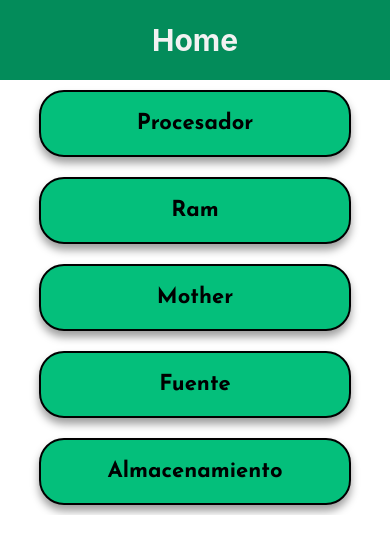
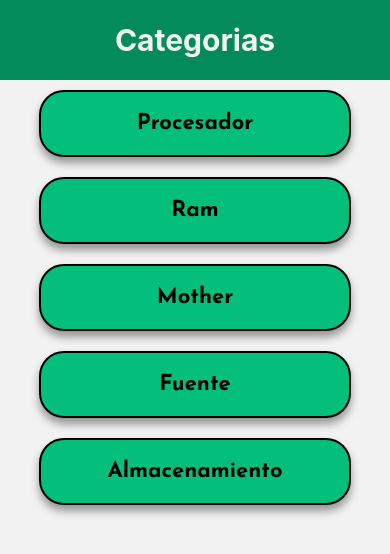
Before and after one commit to NicoTecno/ecommerceReactNative, a React Native app: screen /Home in a window 390 px wide. Shown: the top 554 px of the page. Built offline with nearby package versions, Linux system fonts and the light colour scheme.

Commit message:
Navigation

```diff
--- a/App.js
+++ b/App.js
@@ -1,41 +1,30 @@
-import { StyleSheet,View,SafeAreaView ,useWindowDimensions} from 'react-native'
 import { StatusBar } from 'expo-status-bar'
-import Home from './src/screens/Home'
-import { useEffect, useState } from 'react'
-import ProductsByCategory from './src/screens/ProductsByCategory'
 import {useFonts} from "expo-font"
 import { fontCollection } from './src/utils/globals/fonts'
-import ProductDetail from './src/screens/ProductDetail'
+import MainNavigator from './src/navigation/MainNavigator'
 import colors from './src/utils/globals/colors'
+
+const App = () => {
+
+  const [fontsLoaded] = useFonts(fontCollection)
+
+  if(!fontsLoaded) return null
+
+  return (
+    <>
+      <StatusBar backgroundColor={colors.verdeItermedio} />
+      <MainNavigator/>
+    </>
+
+  )
+}
+
+export default App
 
 
 
-
-const App = () => {
-  const [fontsLoaded] = useFonts(fontCollection)
-  const [categorySelected,setCategorySelected] = useState("")
-  const [productId,setProductId] = useState(0)
-  const {width,height} = useWindowDimensions()
-  const [portrait,setPortrait] = useState(true)
-
-  useEffect(()=>{
-    if(width > height) setPortrait(false)
-    else setPortrait(true)
-  },[width,height])
-
-  if(!fontsLoaded) return null
-
-  const selectedCategoryState = (category) => {
-    setCategorySelected(category)
-
-  }
-  const selectedProductId = (id) => {
-    setProductId(id)
-  }
-
-  return (
-    <>
-      <StatusBar backgroundColor={colors.green1} />
+/*
+<StatusBar backgroundColor={colors.green1} />
       <SafeAreaView style={styles.container}>
         {categorySelected ?
                   productId ?
@@ -54,15 +43,4 @@ const App = () => {
 
         }
       </SafeAreaView>
-    </>
-
-  )
-}
-
-export default App
-
-const styles = StyleSheet.create({
-  container:{
-    flex:1
-  }
-})
+*/
--- a/src/components/CardCategory.js
+++ b/src/components/CardCategory.js
@@ -3,9 +3,9 @@ import ShadowPrimary from './wrappers/ShadowPrimary'
 import colors from '../utils/globals/colors'
 import fonts from '../utils/globals/fonts'
 
-const CardCategory = ({item,selectedCategoryState}) => {
+const CardCategory = ({item,navigation}) => {
   return (
-    <Pressable onPress={()=>selectedCategoryState(item)}>
+    <Pressable onPress={()=>navigation.navigate("ProductsByCategory",{categorySelected:item})}>
       <ShadowPrimary style={styles.container}>
           <Text style={styles.text}>{item}</Text>
       </ShadowPrimary>
--- a/src/components/Categories.js
+++ b/src/components/Categories.js
@@ -2,12 +2,12 @@ import { StyleSheet, Text, View,FlatList } from 'react-native'
 import categories from '../utils/data/categories.json'
 import CardCategory from './CardCategory'
 
-const Categories = ({selectedCategoryState}) => {
+const Categories = ({navigation}) => {
   return (
     <FlatList
     data={categories}
     keyExtractor={item => item}
-    renderItem={({item})=> <CardCategory item={item} selectedCategoryState={selectedCategoryState}/>}
+    renderItem={({item})=> <CardCategory item={item} navigation={navigation}/>}
     />
   )
 }
--- a/src/components/Header.js
+++ b/src/components/Header.js
@@ -1,19 +1,19 @@
-import { View, Text, StyleSheet, useWindowDimensions } from "react-native";
-import colors from "../utils/globals/colors";
-import ButtonCustom from "../components/ButtonCustom";
+import { View , Text ,StyleSheet,Platform ,StatusBar, Pressable } from "react-native"
+import colors from "../utils/globals/colors"
+import {AntDesign} from "@expo/vector-icons"
 
-const Header = ({ title = "Ecommerce", fCambiarPantalla, nombrePantallaAnterior }) => {
-    return (
-        <View style={styles.container}>
-            {title !== "Home" && (
-                <ButtonCustom style={styles.button} title={"<-"} onPress={() => fCambiarPantalla(nombrePantallaAnterior)} />
-            )}
-            <Text style={styles.text}>{title}</Text>
-        </View>
-    );
-};
+const Header = ({title="Ecommerce",navigation}) => {
 
-export default Header;
+    return  <View style={styles.container}>
+                {navigation.canGoBack() &&
+                <Pressable style={styles.goBack} onPress={()=>navigation.goBack()}>
+                    <AntDesign name="arrowleft" size={25} color="black"/>
+                </Pressable>}
+                <Text style={styles.text}>{title}</Text>
+            </View>
+}
+
+export default Header
 
 const styles = StyleSheet.create({
     container: {
--- a/src/components/ProductByCategory.js
+++ b/src/components/ProductByCategory.js
@@ -3,10 +3,10 @@ import React from 'react'
 import colors from '../utils/globals/colors'
 import fonts from '../utils/globals/fonts'
 
-const ProductByCategory = ({item ,selectedProductId}) => {
+const ProductByCategory = ({item,navigation}) => {
   return (
-    <Pressable onPress={()=>selectedProductId(item.id)} style={styles.container}>
-      <Text style={styles.text}> {item.title}</Text>
+    <Pressable onPress={()=>navigation.navigate("ProductDetail",{productId:item.id})} style={styles.container}>
+      <Text style={styles.text}>{item.id} {item.title}</Text>
       <Image style={styles.image} source={{uri:item.thumbnail}} resizeMode="cover"/>
     </Pressable>
   )
--- /dev/null
+++ b/src/navigation/MainNavigator.js
@@ -0,0 +1,37 @@
+import { NavigationContainer } from '@react-navigation/native'
+import { createNativeStackNavigator } from '@react-navigation/native-stack'
+import Header from '../components/Header'
+import Home from '../screens/Home'
+import ProductDetail from '../screens/ProductDetail'
+import ProductsByCategory from '../screens/ProductsByCategory'
+
+const Stack = createNativeStackNavigator()
+
+
+const MainNavigator = () => {
+  return (
+        <NavigationContainer>
+            <Stack.Navigator
+                initialRouteName='Home'
+                screenOptions={({route,navigation})=>{
+                    return {
+                    header: () =>{
+                        return <Header
+                                    navigation={navigation}
+                                    title={route.name === "Home" ? "Categorias":
+                                            route.name ==="ProductsByCategory" ? route.params.categorySelected:
+                                            "Detalle"
+                    }/>
+                    }
+                    }
+                }}
+            >
+            <Stack.Screen name="Home" component={Home} />
+            <Stack.Screen name="ProductsByCategory" component={ProductsByCategory} />
+            <Stack.Screen name="ProductDetail" component={ProductDetail} />
+        </Stack.Navigator>
+    </NavigationContainer>
+  )
+}
+
+export default MainNavigator
--- a/src/screens/Home.js
+++ b/src/screens/Home.js
@@ -2,13 +2,12 @@ import { StyleSheet, Text, View,FlatList } from 'react-native'
 import Header from '../components/Header'
 import Categories from '../components/Categories'
 
-const Home = ({selectedCategoryState}) => {
+const Home = ({navigation}) => {
 
   return (
-    <View>
-        <Header title="Home"/>
-        <Categories selectedCategoryState={selectedCategoryState}/>
-    </View>
+    <>
+        <Categories navigation={navigation} />
+    </>
   )
 }
 
--- a/src/screens/ProductDetail.js
+++ b/src/screens/ProductDetail.js
@@ -4,8 +4,8 @@ import { useEffect, useState } from 'react'
 import colors from '../utils/globals/colors'
 import Header from '../components/Header'
 
-const ProductDetail = ({productId,portrait, fCambiarPantalla}) => {
-
+const ProductDetail = ({route}) => {
+  const {productId} = route.params
   const [product,setProduct] = useState({})
 
   useEffect(()=>{
@@ -15,18 +15,17 @@ const ProductDetail = ({productId,portrait, fCambiarPantalla}) => {
 
   return (
     <View style={styles.container}>
-    <Header title="Detalle del producto" fCambiarPantalla={fCambiarPantalla} nombrePantallaAnterior = {0}/>
-    <View style={[styles.content,!portrait && {flexDirection:"row",gap:10,padding:20}] } >
+    <View style={styles.content} >
         <Image
-          style={[styles.image,!portrait && {width:"40%",height:200}]}
+          style={styles.image}
           source={{uri:product?.images ? product.images[0] : null}}
           resizeMode='cover'
         />
-        <View style={[styles.containerText,!portrait && {width:"30%"}]}>
+        <View style={styles.containerText}>
           <Text style={styles.title}>{product.title}</Text>
           <Text>{product.description}</Text>
         </View>
-        <View style={[styles.containerPrice ,!portrait && {width:"20%",flexDirection:"column"}]}>
+        <View style={styles.containerPrice }>
           <Text style={styles.price}>$ {product.price}</Text>
           <Pressable style={styles.buyNow}>
             <Text style={styles.buyNowText}>Buy Now</Text>
@@ -38,6 +37,7 @@ const ProductDetail = ({productId,portrait, fCambiarPantalla}) => {
 }
 
 export default ProductDetail
+
 
 const styles = StyleSheet.create({
   container:{
--- a/src/screens/ProductsByCategory.js
+++ b/src/screens/ProductsByCategory.js
@@ -5,14 +5,14 @@ import { useEffect, useState } from 'react'
 import ProductByCategory from '../components/ProductByCategory'
 import Search from '../components/Search'
 
-const ProductsByCategory = ({categorySelected,selectedProductId, selectedCategoryState}) => {
+const ProductsByCategory = ({navigation,route}) => {
 
+  const {categorySelected} = route.params
   const [productsFiltered,setProductsFiltered] = useState([])
   const [keyword,setKeyword] = useState("")
 
   const handlerKeyword = (k) => {
     setKeyword(k)
-
   }
   useEffect(()=>{
    if(categorySelected)  setProductsFiltered(products.filter(product => product.category === categorySelected))
@@ -26,12 +26,11 @@ const ProductsByCategory = ({categorySelected,selectedProductId, selectedCategor
 
   return (
     <>
-        <Header title={categorySelected} fCambiarPantalla ={selectedCategoryState} nombrePantallaAnterior={""}/>
         <Search handlerKeyword={handlerKeyword}/>
         <FlatList
           data={productsFiltered}
           keyExtractor={item => item.id}
-          renderItem={({item})=> <ProductByCategory selectedProductId={selectedProductId} item={item}/>}
+          renderItem={({item})=> <ProductByCategory navigation={navigation}  item={item}/>}
         />
     </>
   )
```
Also changed, not shown: package.json (+7 -4 lines), 1 other file (tests, documents, lock files or other folders).
